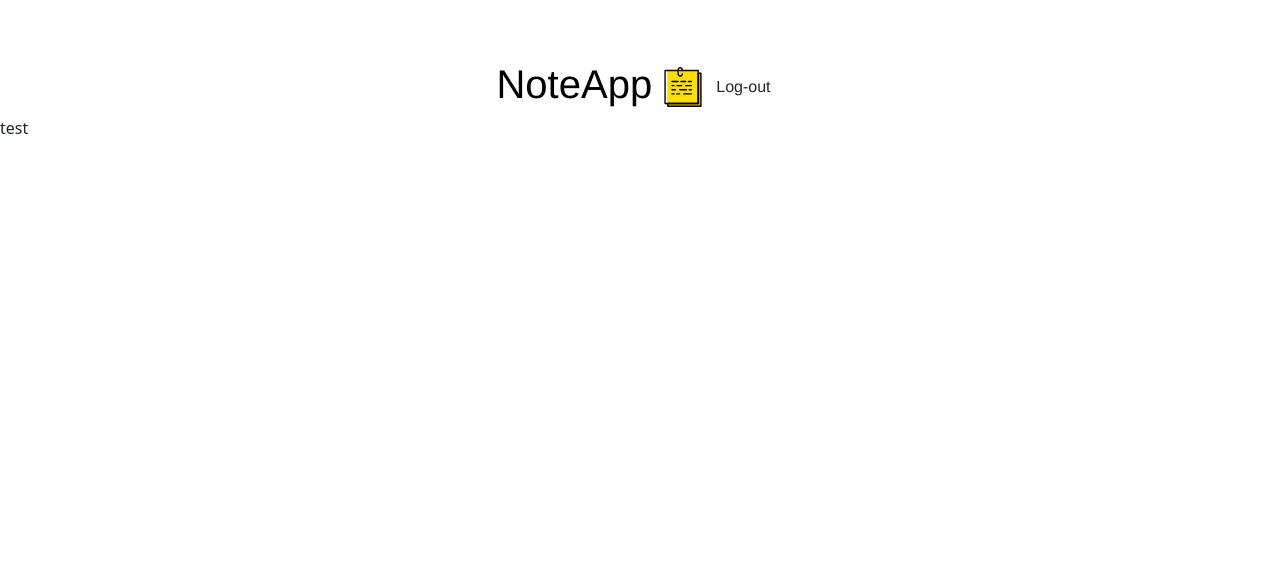
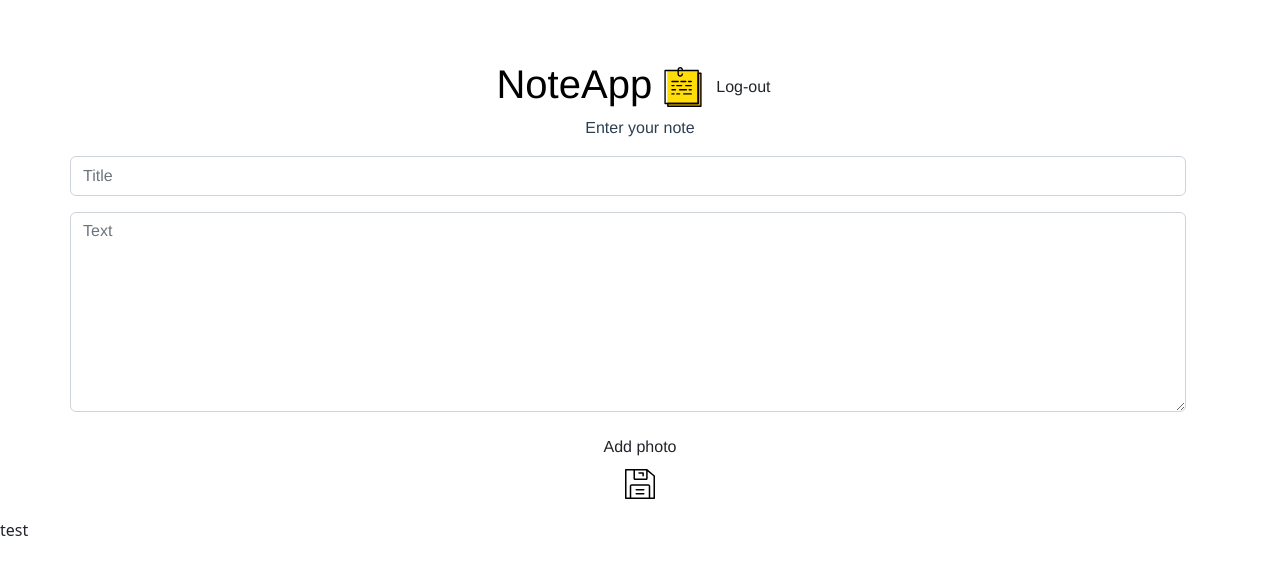
Before and after one commit to jcebo/note_spa, a Vue app in the folder note-spa/: page /add-note in a window 1280 px wide. Shown: the top 574 px of the page. Built offline with nearby package versions, Linux system fonts and the light colour scheme; no server answers; sample sign-in values are in the browser's storage.

Commit message:
New Note + Notes List

```diff
--- /dev/null
+++ b/note-spa/src/components/ListNotes.vue
@@ -0,0 +1,60 @@
+<script>
+import { collection, getDocs } from "firebase/firestore";
+import {db} from "../main.js";
+import {getAuth} from "firebase/auth";
+import { getStorage, ref, listAll, getDownloadURL } from "firebase/storage";
+
+
+export default {
+    data() {
+        return {
+            notesList: [],
+            text_notes: [],
+        }
+    },
+    async mounted() {
+        const auth = getAuth();
+
+        const querySnapshot = await getDocs(collection(db, `users/${auth.currentUser.uid}/notes`));
+
+        querySnapshot.forEach(async (doc) => {
+            console.log(`${doc.id} => ${doc.data()}`);
+            const noteData = doc.data();
+            if (noteData.ImageURL) {
+              const storageRef = ref(getStorage(), noteData.ImageURL);
+              const imageURL = await getDownloadURL(storageRef);
+              noteData.ImageURL = imageURL;
+            }
+            this.text_notes.push(noteData);
+        });
+    },
+    methods: {
+        first20: function (string) {
+            let split_string = string.split(' ');
+            let result = split_string.slice(0, 20).join(' ')
+            if (split_string.length > 20) {
+                result = result + ' ...'
+            }
+            return result
+        },
+    }
+}
+</script>
+
+<template>
+    <div class="mx-auto">
+        <div class="container-flex" v-if="text_notes">
+            <TransitionGroup name="list">
+            <div class="card mb-1" v-for="note in text_notes" :key="note.Title">
+                <router-link :to="{name:'note', params:{ id: note.id}}">
+                    <div class="card-body" style="text-align: justify;text-justify: inter-word;">
+                        <h5 class="card-title">{{ note.Title }}</h5>
+                        <img v-if="note.ImageURL" :src="note.ImageURL" alt="Note Image">
+                        <p style="color:grey;" class="card-text">{{ first20(note.Content)}}</p>
+                    </div>
+                </router-link>
+            </div>
+            </TransitionGroup>
+        </div>
+    </div>
+</template>
--- a/note-spa/src/router/index.js
+++ b/note-spa/src/router/index.js
@@ -16,6 +16,8 @@ const router = createRouter({
                 requiresAuth: true,
             }
         },
+        { path: "/add-note", component: () => import("../views/AddNote.vue") },
+
     ],
 });
 
--- /dev/null
+++ b/note-spa/src/views/AddNote.vue
@@ -0,0 +1,75 @@
+<template>
+    <div class ='container'>
+        <p>Enter your note</p>
+        <form class = 'row mb-3'>
+            <input style="width: 90%%; height: 5vh" class="form-control row mb-3" v-model="noteTitle" type="text" placeholder="Title" required>
+            <br>
+            <textarea style="width: 100%; height: 200px" v-model="noteContent" class="row mb-3 noteContent form-control" placeholder="Text" required>
+            </textarea>
+
+            <br>
+            <label class="btn btn-add-photo">
+                <i class="bi bi-camera"></i> Add photo<input @change="checkIfPhotoUploaded()"
+                    onchange="document.getElementById('photo').src = window.URL.createObjectURL(this.files[0])"
+                    type="file" style="display: none;" id="photo-upload" name="image" accept="image/*">
+            </label>
+            <div v-if="photoUploaded">
+                <img class="img-fluid img-thumbnail" id="photo" />
+            </div>
+
+            <br>
+            <button @click.prevent="addNote" style="color: transparent; background-color: transparent; border-color: transparent" type="submit">
+            <img style="width: 30px" src = "../assets/save-icon.svg"/>
+            </button>
+        </form>
+
+    </div>
+</template>
+<script>
+import {getAuth} from "firebase/auth";
+import {db} from "../main.js";
+import {addDoc, collection} from "firebase/firestore";
+import { getStorage, ref, uploadBytes } from "firebase/storage";
+import { useRouter } from "vue-router";
+
+export default {
+    data() {
+        return {
+            photoUploaded: false
+        }
+    },
+    methods: {
+        checkIfPhotoUploaded() {
+            this.photoUploaded = document.getElementById("photo-upload").files.length != 0
+        },
+        addNote() {
+            if (this.noteTitle.length > 0 && this.noteContent.length > 0) {
+                const auth = getAuth();
+                console.log(auth.currentUser.uid);
+                var dateOfCreation = new Date();
+                console.log(dateOfCreation)
+                const noteRef = collection(db, `users/${auth.currentUser.uid}/notes`);
+                addDoc(noteRef, {
+                    Title: this.noteTitle,
+                    Content: this.noteContent,
+                    Date: dateOfCreation
+                }).then((docRef) => {
+                    if (this.photoUploaded) {
+                        const storage = getStorage();
+                        const file = document.getElementById("photo-upload").files[0];
+                        const fileRef = ref(storage, `users/${auth.currentUser.uid}/notes/${docRef.id}/${file.name}`);
+                        uploadBytes(fileRef, file).then(() => {
+                            console.log('Uploaded a blob or file!');
+                            this.$router.push('/home');
+                        });
+                    } else {
+                        this.$router.push('/home');
+                    }
+                }).catch((error) => {
+                    console.error("Error adding document: ", error);
+                });
+            }
+        }
+    }
+}
+</script>
--- a/note-spa/src/views/Home.vue
+++ b/note-spa/src/views/Home.vue
@@ -1,5 +1,7 @@
 <script>
 import {getAuth} from "firebase/auth";
+import ListNotes from '../components/ListNotes.vue'
+
 
 export default {
     components: {
@@ -22,10 +24,15 @@ export default {
     <div class="container-fluid">
         <p>Test home screen</p>
         <ListNotes />
+        <!-- <router-link class="nav-link" to="add-note" active-class="active"> -->
+            <!-- <svg class="btn add-button position-absolute bottom-0 end-0 me-2 mb-2" xmlns="http://www.w3.org/2000/svg" viewBox="0 0 512 512">! Font Awesome Pro 6.1.1 by @fontawesome - https://fontawesome.com License - https://fontawesome.com/license (Commercial License) Copyright 2022 Fonticons, Inc. -->
+            <!-- <path d="M0 256C0 114.6 114.6 0 256 0C397.4 0 512 114.6 512 256C512 397.4 397.4 512 256 512C114.6 512 0 397.4 0 256zM256 368C269.3 368 280 357.3 280 344V280H344C357.3 280 368 269.3 368 256C368 242.7 357.3 232 344 232H280V168C280 154.7 269.3 144 256 144C242.7 144 232 154.7 232 168V232H168C154.7 232 144 242.7 144 256C144 269.3 154.7 280 168 280H232V344C232 357.3 242.7 368 256 368z"/>
+            </svg>
+        </router-link> -->
         <router-link class="nav-link" to="add-note" active-class="active">
-            <svg class="btn add-button position-absolute bottom-0 end-0 me-2 mb-2" xmlns="http://www.w3.org/2000/svg" viewBox="0 0 512 512"><!--! Font Awesome Pro 6.1.1 by @fontawesome - https://fontawesome.com License - https://fontawesome.com/license (Commercial License) Copyright 2022 Fonticons, Inc. -->
-            <path d="M0 256C0 114.6 114.6 0 256 0C397.4 0 512 114.6 512 256C512 397.4 397.4 512 256 512C114.6 512 0 397.4 0 256zM256 368C269.3 368 280 357.3 280 344V280H344C357.3 280 368 269.3 368 256C368 242.7 357.3 232 344 232H280V168C280 154.7 269.3 144 256 144C242.7 144 232 154.7 232 168V232H168C154.7 232 144 242.7 144 256C144 269.3 154.7 280 168 280H232V344C232 357.3 242.7 368 256 368z"/>
-            </svg>
+            <button class="btn btn-primary mt-3">Dodaj notatkę</button>
         </router-link>
+
+
     </div>
 </template>
```
